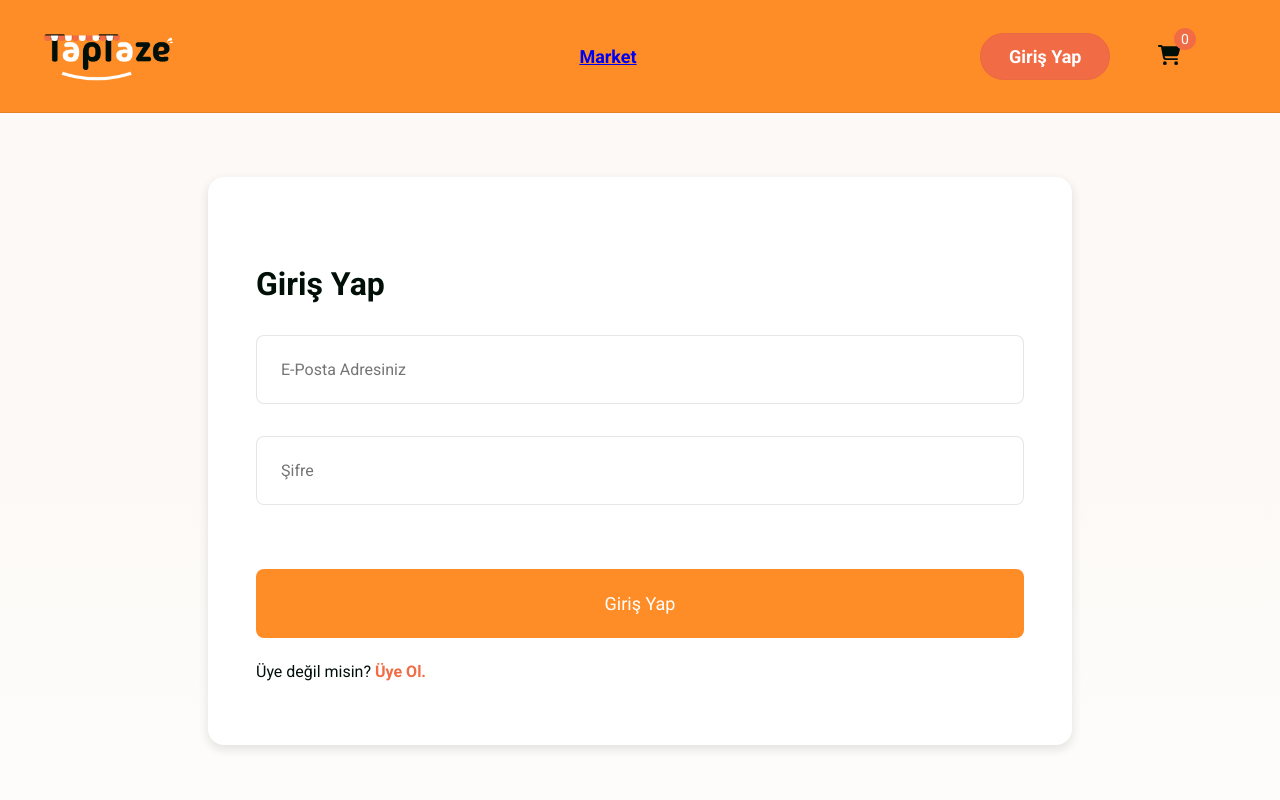
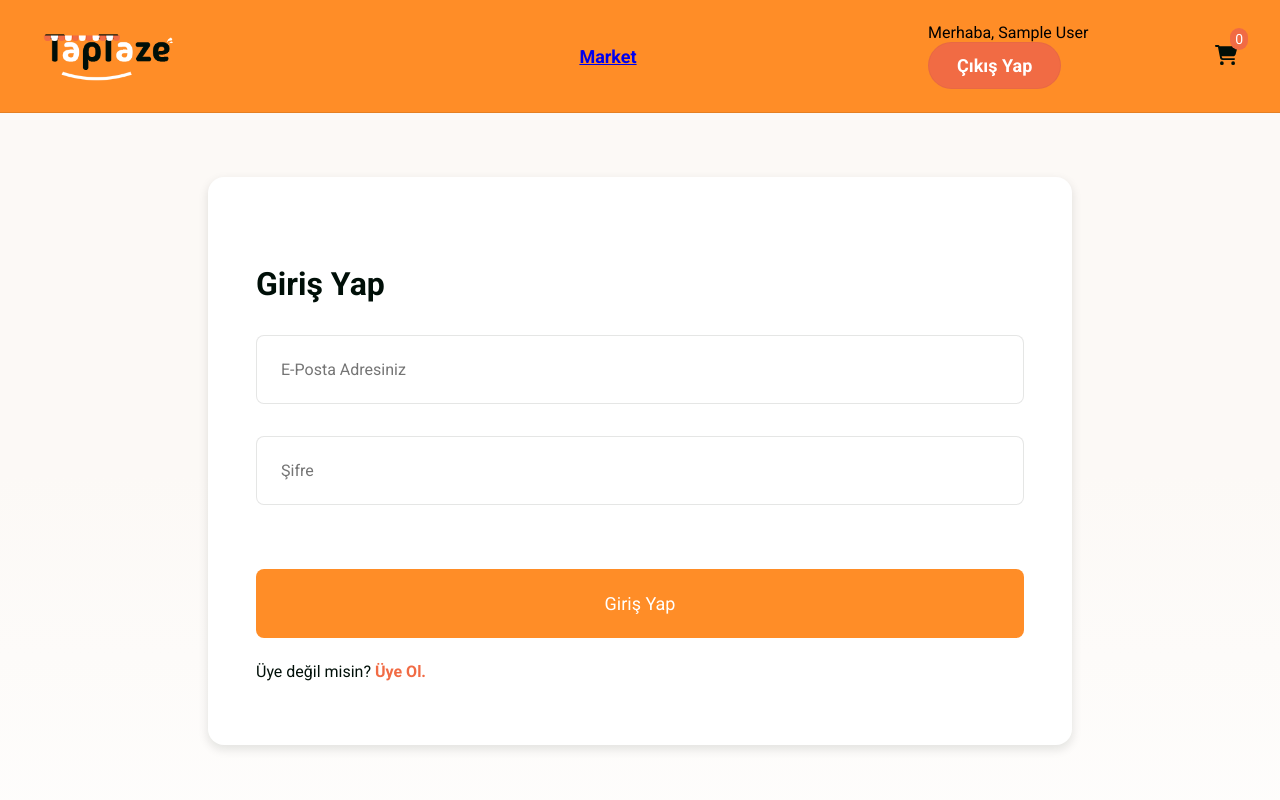
Before and after one commit to muffafa/ecommerce-project-muffafa, a React (Vite) app: page /login in a window 1280 px wide. Shown: the top 800 px of the page. Built offline with nearby package versions, Linux system fonts and the light colour scheme; sample sign-in values are in the browser's storage.

Commit message:
feat: admin and user login routings added

```diff
--- a/src/Components/Navbar/Navbar.jsx
+++ b/src/Components/Navbar/Navbar.jsx
@@ -1,13 +1,21 @@
-import "./Navbar.css"
-import logo from "../Assets/logo.png"
-import { FontAwesomeIcon } from "@fortawesome/react-fontawesome"
-import { faCartShopping } from "@fortawesome/free-solid-svg-icons"
+import "./Navbar.css";
+import logo from "../Assets/logo.png";
+import { FontAwesomeIcon } from "@fortawesome/react-fontawesome";
+import { faCartShopping } from "@fortawesome/free-solid-svg-icons";
 import { Link } from "react-router-dom";
+import { useAuth } from "../../Context/AuthContext.jsx";
+import { useNavigate } from "react-router-dom";
 
-function Navbar(){
+function Navbar() {
+  const { user, logout } = useAuth();
+  const navigate = useNavigate();
 
-return(
+  const handleLogout = () => {
+    logout();
+    navigate("/"); // Kullanıcıyı anasayfaya yönlendir
+  };
 
+  return (
     <div className="navbar">
       <div className="taptaze-logo">
         <Link to={"/"}>
@@ -20,18 +28,26 @@ return(
         </Link>
       </ul>
       <div className="nav-login-cart">
+        {user ? (
+          <div>
+            Merhaba, {user.name}
+            <button onClick={handleLogout}>Çıkış Yap</button>
+          </div>
+        ) : (
           <Link to={"/login"}>
             <button>Giriş Yap</button>
           </Link>
+        )}
         <Link to={"/cart"}>
-                <FontAwesomeIcon className="icon-nav-cart" icon={faCartShopping}></FontAwesomeIcon>
+          <FontAwesomeIcon
+            className="icon-nav-cart"
+            icon={faCartShopping}
+          ></FontAwesomeIcon>
         </Link>
         <div className="nav-cart-count">0</div>
       </div>
     </div>
-
-)
-
+  );
 }
 
-export default Navbar
+export default Navbar;
--- /dev/null
+++ b/src/Components/ProtectedRoute/ProtectedRoute.jsx
@@ -0,0 +1,16 @@
+// src/components/ProtectedRoute.jsx
+import { Navigate, Outlet } from "react-router-dom";
+import { useAuth } from "../../Context/AuthContext";
+
+const ProtectedRoute = () => {
+  const { user } = useAuth();
+
+  // Eğer user yoksa veya isAdmin değilse, kullanıcıyı ana sayfaya yönlendir
+  if (!user || !user.isAdmin) {
+    return <Navigate to="/" replace />;
+  }
+
+  return <Outlet />; // Erişim izni verilen çocuk bileşenleri render eder
+};
+
+export default ProtectedRoute;
--- /dev/null
+++ b/src/Components/ProtectedRoute/index.jsx
@@ -0,0 +1 @@
+export { default } from "./ProtectedRoute";
--- a/src/Context/AuthContext.jsx
+++ b/src/Context/AuthContext.jsx
@@ -1,21 +1,26 @@
-// src/Context/AuthContext.jsx
 import { createContext, useContext, useState } from "react";
-import PropTypes from 'prop-types';
-
+import PropTypes from "prop-types";
 
 const AuthContext = createContext();
 
 export const useAuth = () => useContext(AuthContext);
 
 export const AuthProvider = ({ children }) => {
-  const [user, setUser] = useState(null);
+  const [user, setUser] = useState(() => {
+    const savedUser = localStorage.getItem("user");
+    return savedUser ? JSON.parse(savedUser) : null;
+  });
 
   const login = (userData) => {
     setUser(userData);
+    localStorage.setItem("user", JSON.stringify(userData));
+    localStorage.setItem("token", userData.token);
   };
 
   const logout = () => {
     setUser(null);
+    localStorage.removeItem("user");
+    localStorage.removeItem("token");
   };
 
   return (
@@ -26,5 +31,5 @@ export const AuthProvider = ({ children }) => {
 };
 
 AuthProvider.propTypes = {
-    children: PropTypes.node.isRequired
-  };
+  children: PropTypes.node.isRequired,
+};
--- a/src/main.jsx
+++ b/src/main.jsx
@@ -17,6 +17,7 @@ import UserManagement from "./Components/UserManagement";
 import Layout from "./Layouts/Layout.jsx";
 
 import { AuthProvider } from "./Context/AuthContext"; // AuthProvider'ı import et
+import ProtectedRoute from "./Components/ProtectedRoute";
 
 const router = createBrowserRouter([
   {
@@ -49,8 +50,9 @@ const router = createBrowserRouter([
       },
       {
         path: "/admin",
-        element: <Admin />,
+        element: <ProtectedRoute />, // ProtectedRoute ile koruma
         children: [
+          { path: "", element: <Admin /> },
           { path: "products", element: <ProductManagement /> },
           { path: "categories", element: <CategoryManagement /> },
           { path: "users", element: <UserManagement /> },
```
Lines whose indentation alone changed are shown as unchanged.
